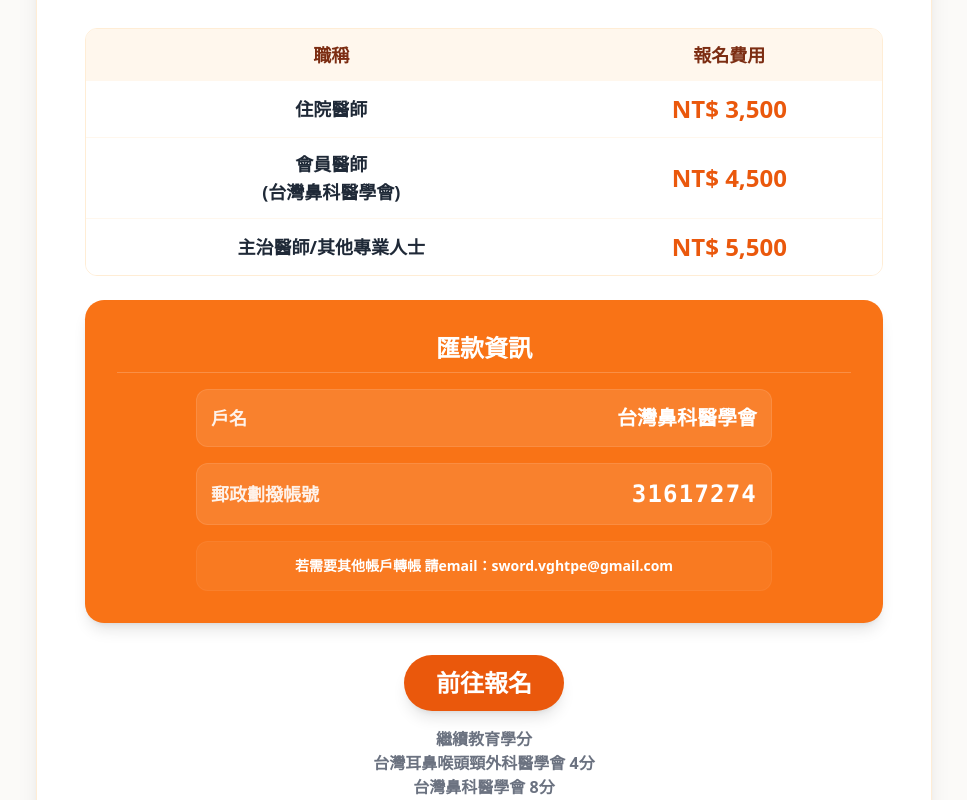
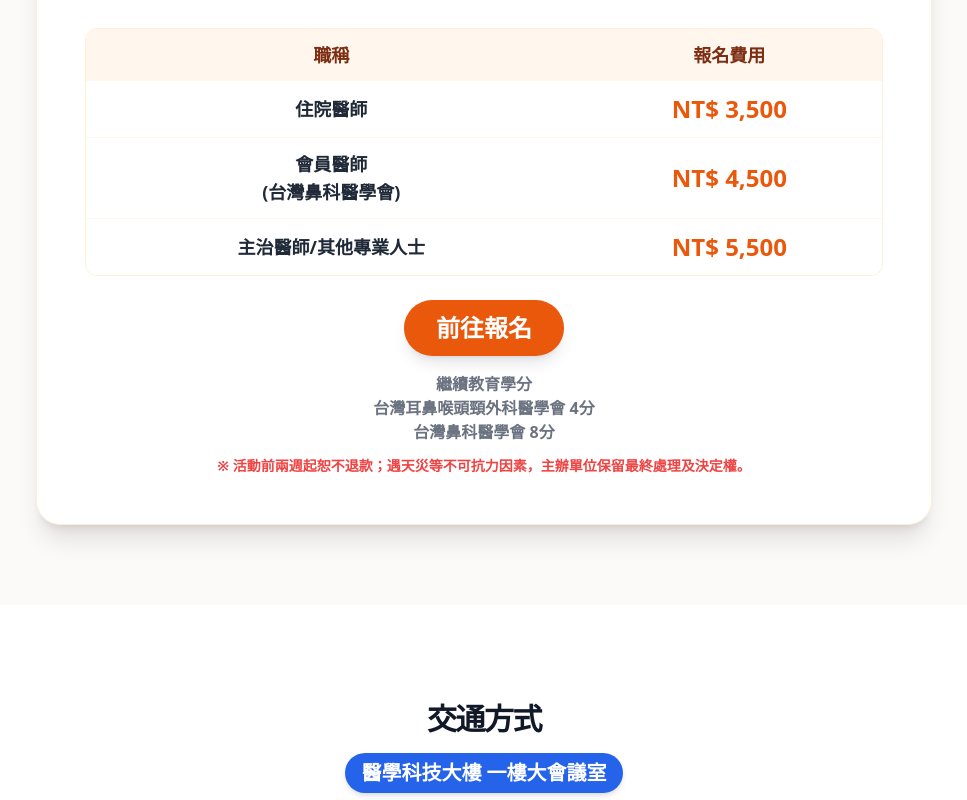
Before and after one commit to swordvghtpe/SWORD, a React (Vite) app: page / in a window 1280 px wide. Shown: the part 7288-8088 px from the top of the page, without its empty margins (156-1123 px from the left). Built offline with nearby package versions, Linux system fonts and the light colour scheme.

Commit message:
feat: remove remittance info and deploy workflow
Remove remittance display from the registration form and delete the legacy GitHub Pages deployment workflow.

```diff
--- a/components/Registration.tsx
+++ b/components/Registration.tsx
@@ -95,10 +95,6 @@ const Registration: React.FC = () => {
 
   const handleSubmit = async (e: React.FormEvent) => {
     e.preventDefault();
-    if (!formData.receiptFile) {
-        setSubmitStatus('validation-error');
-        return;
-    }
     setIsSubmitting(true);
     try {
         const response = await fetch(GOOGLE_SCRIPT_URL, {
@@ -167,57 +163,7 @@ const Registration: React.FC = () => {
               </table>
             </div>
 
-            {activeTab === 'domestic' ? (
-              <div className="bg-[#f97316] p-6 md:p-8 rounded-[1.2rem] text-white shadow-lg mb-8">
-                <h4 id="remittance-title-domestic" className="text-sm md:text-2xl font-black border-b border-white/20 pb-2 mb-4 whitespace-nowrap text-center">
-                  {t('匯款資訊', 'Remittance Info')}
-                </h4>
-                <div className="grid grid-cols-1 gap-4 text-xs md:text-lg text-left max-w-xl mx-auto">
-                  <div className="flex flex-col sm:flex-row sm:items-center justify-between p-3.5 bg-white/10 rounded-xl border border-white/10">
-                    <span className="opacity-90 font-bold">{t('戶名', 'Account Name')}</span>
-                    <span className="font-black text-sm md:text-xl mt-1 sm:mt-0">{t('台灣鼻科醫學會', 'Taiwan Rhinology Society')}</span>
-                  </div>
-                  <div className="flex flex-col sm:flex-row sm:items-center justify-between p-3.5 bg-white/10 rounded-xl border border-white/10">
-                    <span className="opacity-90 font-bold">{t('郵政劃撥帳號', 'Postal Account')}</span>
-                    <span className="font-mono font-black text-base md:text-2xl mt-1 sm:mt-0 tracking-wider">31617274</span>
-                  </div>
-                  <div className="p-3.5 bg-white/5 rounded-xl border border-white/5 text-center text-xs md:text-sm font-bold">
-                    {t(
-                      '若需要其他帳戶轉帳 請email：sword.vghtpe@gmail.com',
-                      'For other bank transfers, please email: sword.vghtpe@gmail.com'
-                    )}
-                  </div>
-                </div>
-              </div>
-            ) : (
-              <div className="bg-[#f97316] p-6 md:p-8 rounded-[1.2rem] text-white shadow-lg mb-8">
-                <h4 id="remittance-title-intl" className="text-sm md:text-2xl font-black border-b border-white/20 pb-2 mb-4 whitespace-nowrap text-center">
-                  Foreign Remittance (國外匯款)
-                </h4>
-                <div className="grid grid-cols-1 gap-4 text-xs md:text-base text-left max-w-xl mx-auto">
-                  <div className="flex flex-col sm:flex-row sm:items-center justify-between p-3.5 bg-white/10 rounded-xl border border-white/10">
-                    <span className="opacity-90 font-bold">Swift</span>
-                    <span className="font-mono font-black text-sm md:text-lg mt-1 sm:mt-0 tracking-wider">TACBTWTP</span>
-                  </div>
-                  <div className="flex flex-col sm:flex-row sm:items-center justify-between p-3.5 bg-white/10 rounded-xl border border-white/10">
-                    <span className="opacity-90 font-bold">Bank Name</span>
-                    <span className="font-black text-sm md:text-lg mt-1 sm:mt-0">Taiwan Cooperative Bank Taida Branch</span>
-                  </div>
-                  <div className="flex flex-col sm:flex-row sm:items-start justify-between p-3.5 bg-white/10 rounded-xl border border-white/10">
-                    <span className="opacity-90 font-bold shrink-0">Bank Venue</span>
-                    <span className="font-bold text-xs md:text-sm mt-1 sm:mt-0 text-left sm:text-right md:max-w-[70%]">B1 No.7 Jhongshan S. Rd. Taipei, Taiwan (R.O.C)</span>
-                  </div>
-                  <div className="flex flex-col sm:flex-row sm:items-center justify-between p-3.5 bg-white/10 rounded-xl border border-white/10">
-                    <span className="opacity-90 font-bold">Account Name</span>
-                    <span className="font-black text-sm md:text-lg mt-1 sm:mt-0">Taiwan Rhinology Society</span>
-                  </div>
-                  <div className="flex flex-col sm:flex-row sm:items-center justify-between p-3.5 bg-white/10 rounded-xl border border-white/10">
-                    <span className="opacity-90 font-bold">Account No</span>
-                    <span className="font-mono font-black text-base md:text-xl mt-1 sm:mt-0 tracking-wider">1346-717-036449</span>
-                  </div>
-                </div>
-              </div>
-            )}
+
 
             <div className="text-center">
                 <button onClick={() => setShowModal(true)} className="bg-orange-600 hover:bg-orange-700 text-white font-black py-3 px-8 rounded-full transition-all shadow-lg text-sm md:text-2xl active:scale-95 whitespace-nowrap">
@@ -247,7 +193,6 @@ const Registration: React.FC = () => {
             <div className="p-6 border-b border-gray-100 flex justify-between items-center">
                 <div>
                     <h3 className="text-xl font-black text-gray-900">{t('報名表單', 'Registration Form')}</h3>
-                    <p className="text-orange-600 font-bold text-xs mt-1">{t('請先完成匯款，再填寫此表單。', 'Please complete payment first.')}</p>
                 </div>
                 {!isSubmitting && (
                     <button onClick={() => setShowModal(false)} className="text-gray-400 hover:text-gray-600">
@@ -263,7 +208,7 @@ const Registration: React.FC = () => {
                             <svg className="w-8 h-8" fill="none" stroke="currentColor" viewBox="0 0 24 24"><path strokeLinecap="round" strokeLinejoin="round" strokeWidth="3" d="M5 13l4 4L19 7"></path></svg>
                         </div>
                         <h4 className="text-xl font-black text-gray-900 mb-2">{t('報名已送出！', 'Success!')}</h4>
-                        <p className="text-gray-500 font-bold">{t('我們將在審核匯款後寄發確認信。', 'Confirmation email will be sent after review.')}</p>
+                        <p className="text-gray-500 font-bold">{t('我們將寄發確認信。', 'Confirmation email will be sent.')}</p>
                     </div>
                 ) : (
                     <>
@@ -313,24 +258,6 @@ const Registration: React.FC = () => {
                         </div>
 
                         <div>
-                            <label className="block text-[10px] font-black text-gray-400 uppercase mb-1">{t('匯款帳號末五碼', 'Last 5 Digits of Account')}</label>
-                            <input required name="remittanceAccountSuffix" type="text" maxLength={5} value={formData.remittanceAccountSuffix} onChange={handleInputChange} placeholder="00000" className="w-full px-4 py-2 border rounded-xl text-sm font-mono focus:ring-2 focus:ring-orange-500 outline-none" />
-                        </div>
-
-                        <div>
-                            <label className="block text-[10px] font-black text-gray-400 uppercase mb-1">{t('上傳匯款單據 (圖片)', 'Upload Receipt Image')}</label>
-                            <div className={`relative border-2 border-dashed rounded-xl p-4 text-center transition-colors ${submitStatus === 'validation-error' ? 'border-red-500 bg-red-50' : 'border-gray-200 hover:border-orange-500'}`}>
-                                <input type="file" accept="image/*" onChange={handleFileChange} className="absolute inset-0 w-full h-full opacity-0 cursor-pointer" />
-                                <div className="space-y-1">
-                                    <svg className="w-8 h-8 mx-auto text-gray-400" fill="none" stroke="currentColor" viewBox="0 0 24 24"><path strokeLinecap="round" strokeLinejoin="round" strokeWidth="2" d="M4 16l4.586-4.586a2 2 0 012.828 0L16 16m-2-2l1.586-1.586a2 2 0 012.828 0L20 14m-6-6h.01M6 20h12a2 2 0 002-2V6a2 2 0 00-2-2H6a2 2 0 00-2 2v12a2 2 0 002 2z"></path></svg>
-                                    <p className="text-xs font-bold text-gray-500">{fileName || t('點擊或拖曳圖片至此', 'Click or drag image here')}</p>
-                                    <p className="text-[10px] text-gray-400">{t('限制 5MB 以內', 'Max 5MB')}</p>
-                                </div>
-                            </div>
-                            {submitStatus === 'validation-error' && <p className="text-red-500 text-[10px] font-bold mt-1">{t('請務必上傳匯款單據。', 'Please upload your receipt.')}</p>}
-                        </div>
-
-                        <div>
                             <label className="block text-[10px] font-black text-gray-400 uppercase mb-1">{t('備註', 'Note')}</label>
                             <textarea name="note" rows={2} value={formData.note} onChange={handleInputChange} placeholder={t('如有特殊需求請在此註明', 'Any special requests...')} className="w-full px-4 py-2 border rounded-xl text-sm focus:ring-2 focus:ring-orange-500 outline-none resize-none" />
                         </div>
```
